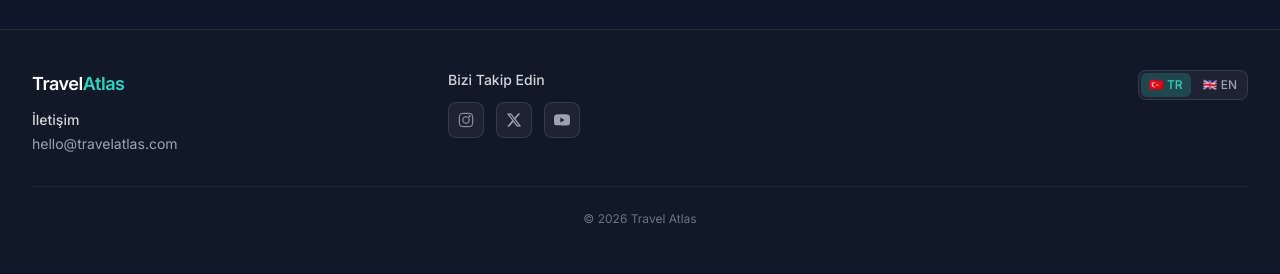
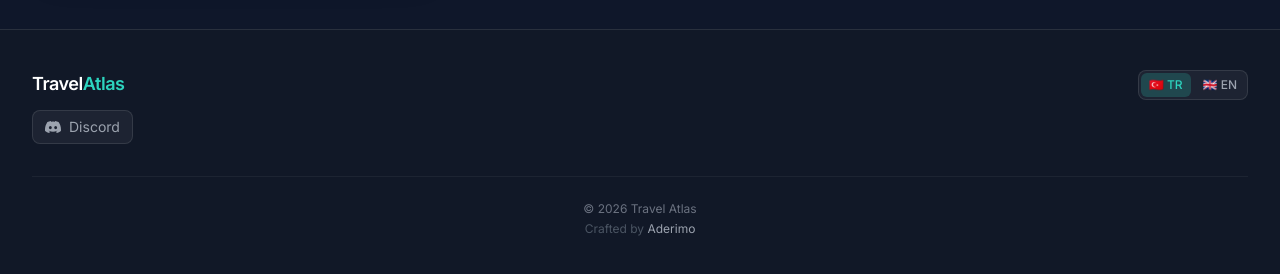
Before and after one commit to Aderimo/Gazbadi, a Next.js app: page / in a window 1280 px wide. Shown: the part 5079-5353 px from the top of the page. Built offline with nearby package versions, Linux system fonts and the light colour scheme.

Commit message:
footer: remove contact/social, add Discord link + Aderimo signature + hidden meta

```diff
--- a/src/app/layout.tsx
+++ b/src/app/layout.tsx
@@ -28,6 +28,7 @@
     title: "Travel Atlas",
     description: "Dünyayı Keşfet, Anılarını Paylaş — Seyahat öneri platformu",
   },
+  authors: [{ name: 'Aderimo', url: 'https://github.com/Aderimo' }],
   robots: {
     index: true,
     follow: true,
@@ -41,6 +42,7 @@
 }) {
   return (
     <html lang="tr" className={inter.variable}>
+      {/* ── Built with ♥ by Aderimo — github.com/Aderimo/Gazbadi ── */}
       <body className="min-h-screen bg-dark font-sans text-gray-100 antialiased">
         <LanguageProvider>
           <a
--- a/src/components/layout/Footer.tsx
+++ b/src/components/layout/Footer.tsx
@@ -4,14 +4,8 @@
 import Link from 'next/link';
 import { useLanguage } from '@/components/providers/LanguageProvider';
 
-const SOCIAL_LINKS = [
-  { name: 'Instagram', href: 'https://instagram.com/travelatlas', icon: InstagramIcon },
-  { name: 'X', href: 'https://x.com/travelatlas', icon: XIcon },
-  { name: 'YouTube', href: 'https://youtube.com/@travelatlas', icon: YouTubeIcon },
-] as const;
-
 export default function Footer() {
-  const { locale, setLocale, t } = useLanguage();
+  const { locale, setLocale } = useLanguage();
 
   return (
     <footer
@@ -19,45 +13,25 @@
       role="contentinfo"
     >
       <div className="mx-auto max-w-7xl px-4 py-10 sm:px-6 lg:px-8">
-        <div className="grid gap-8 sm:grid-cols-2 md:grid-cols-3">
-          {/* Brand + Contact */}
-          <div className="space-y-3">
+        <div className="flex flex-col items-center gap-6 sm:flex-row sm:items-start sm:justify-between">
+          {/* Brand */}
+          <div className="flex flex-col items-center gap-3 sm:items-start">
             <Link href="/" className="text-lg font-semibold tracking-tight text-white">
               Travel<span className="text-accent-turquoise">Atlas</span>
             </Link>
-            <div className="space-y-1">
-              <h3 className="text-sm font-medium text-gray-300">{t('footer.contact')}</h3>
-              <a
-                href="mailto:hello@travelatlas.com"
-                className="block text-sm text-gray-400 transition-colors hover:text-accent-turquoise"
-              >
-                hello@travelatlas.com
-              </a>
-            </div>
-          </div>
-
-          {/* Social */}
-          <div className="space-y-3">
-            <h3 className="text-sm font-medium text-gray-300">{t('footer.followUs')}</h3>
-            <ul className="flex items-center gap-3">
-              {SOCIAL_LINKS.map(({ name, href, icon: Icon }) => (
-                <li key={name}>
-                  <a
-                    href={href}
-                    target="_blank"
-                    rel="noopener noreferrer"
-                    aria-label={name}
-                    className="inline-flex h-9 w-9 items-center justify-center rounded-lg border border-white/10 bg-white/5 text-gray-400 transition-colors hover:bg-white/10 hover:text-accent-turquoise"
-                  >
-                    <Icon />
-                  </a>
-                </li>
-              ))}
-            </ul>
+            <a
+              href="https://discord.gg/wMmtaG7UCx"
+              target="_blank"
+              rel="noopener noreferrer"
+              className="inline-flex items-center gap-2 rounded-lg border border-white/10 bg-white/5 px-3 py-1.5 text-sm text-gray-400 transition-colors hover:bg-[#5865F2]/10 hover:text-[#5865F2]"
+            >
+              <DiscordIcon />
+              Discord
+            </a>
           </div>
 
           {/* Language switcher */}
-          <div className="space-y-3 sm:text-right">
+          <div className="flex flex-col items-center gap-3 sm:items-end">
             <div className="inline-flex items-center gap-1 rounded-lg border border-white/10 bg-white/5 p-0.5">
               <button
                 onClick={() => setLocale('tr')}
@@ -88,38 +62,31 @@
         </div>
 
         {/* Bottom bar */}
-        <div className="mt-8 border-t border-white/5 pt-6 text-center text-xs text-gray-500">
-          © {new Date().getFullYear()} Travel Atlas
+        <div className="mt-8 flex flex-col items-center gap-1 border-t border-white/5 pt-6 text-xs text-gray-500">
+          <span>© {new Date().getFullYear()} Travel Atlas</span>
+          <span className="text-gray-600">
+            Crafted by{' '}
+            <a
+              href="https://github.com/Aderimo"
+              target="_blank"
+              rel="noopener noreferrer"
+              className="text-gray-400 transition-colors hover:text-accent-turquoise"
+            >
+              Aderimo
+            </a>
+          </span>
         </div>
       </div>
     </footer>
   );
 }
 
-/* ── Inline SVG Icons ── */
+/* ── Discord SVG Icon ── */
 
-function InstagramIcon() {
+function DiscordIcon() {
   return (
-    <svg className="h-4 w-4" fill="none" viewBox="0 0 24 24" stroke="currentColor" strokeWidth={1.5}>
-      <rect x="2" y="2" width="20" height="20" rx="5" />
-      <circle cx="12" cy="12" r="5" />
-      <circle cx="17.5" cy="6.5" r="1.5" fill="currentColor" stroke="none" />
+    <svg className="h-4 w-4" fill="currentColor" viewBox="0 0 24 24">
+      <path d="M20.317 4.37a19.791 19.791 0 0 0-4.885-1.515.074.074 0 0 0-.079.037c-.21.375-.444.864-.608 1.25a18.27 18.27 0 0 0-5.487 0 12.64 12.64 0 0 0-.617-1.25.077.077 0 0 0-.079-.037A19.736 19.736 0 0 0 3.677 4.37a.07.07 0 0 0-.032.027C.533 9.046-.32 13.58.099 18.057a.082.082 0 0 0 .031.057 19.9 19.9 0 0 0 5.993 3.03.078.078 0 0 0 .084-.028c.462-.63.874-1.295 1.226-1.994a.076.076 0 0 0-.041-.106 13.107 13.107 0 0 1-1.872-.892.077.077 0 0 1-.008-.128 10.2 10.2 0 0 0 .372-.292.074.074 0 0 1 .077-.01c3.928 1.793 8.18 1.793 12.062 0a.074.074 0 0 1 .078.01c.12.098.246.198.373.292a.077.077 0 0 1-.006.127 12.299 12.299 0 0 1-1.873.892.077.077 0 0 0-.041.107c.36.698.772 1.362 1.225 1.993a.076.076 0 0 0 .084.028 19.839 19.839 0 0 0 6.002-3.03.077.077 0 0 0 .032-.054c.5-5.177-.838-9.674-3.549-13.66a.061.061 0 0 0-.031-.03zM8.02 15.33c-1.183 0-2.157-1.085-2.157-2.419 0-1.333.956-2.419 2.157-2.419 1.21 0 2.176 1.095 2.157 2.42 0 1.333-.956 2.418-2.157 2.418zm7.975 0c-1.183 0-2.157-1.085-2.157-2.419 0-1.333.955-2.419 2.157-2.419 1.21 0 2.176 1.095 2.157 2.42 0 1.333-.946 2.418-2.157 2.418z" />
     </svg>
   );
 }
-
-function XIcon() {
-  return (
-    <svg className="h-4 w-4" fill="currentColor" viewBox="0 0 24 24">
-      <path d="M18.244 2.25h3.308l-7.227 8.26 8.502 11.24H16.17l-5.214-6.817L4.99 21.75H1.68l7.73-8.835L1.254 2.25H8.08l4.713 6.231zm-1.161 17.52h1.833L7.084 4.126H5.117z" />
-    </svg>
-  );
-}
-
-function YouTubeIcon() {
-  return (
-    <svg className="h-4 w-4" fill="currentColor" viewBox="0 0 24 24">
-      <path d="M23.498 6.186a3.016 3.016 0 0 0-2.122-2.136C19.505 3.545 12 3.545 12 3.545s-7.505 0-9.377.505A3.017 3.017 0 0 0 .502 6.186C0 8.07 0 12 0 12s0 3.93.502 5.814a3.016 3.016 0 0 0 2.122 2.136c1.871.505 9.376.505 9.376.505s7.505 0 9.377-.505a3.015 3.015 0 0 0 2.122-2.136C24 15.93 24 12 24 12s0-3.93-.502-5.814zM9.545 15.568V8.432L15.818 12z" />
-    </svg>
-  );
-}
```
